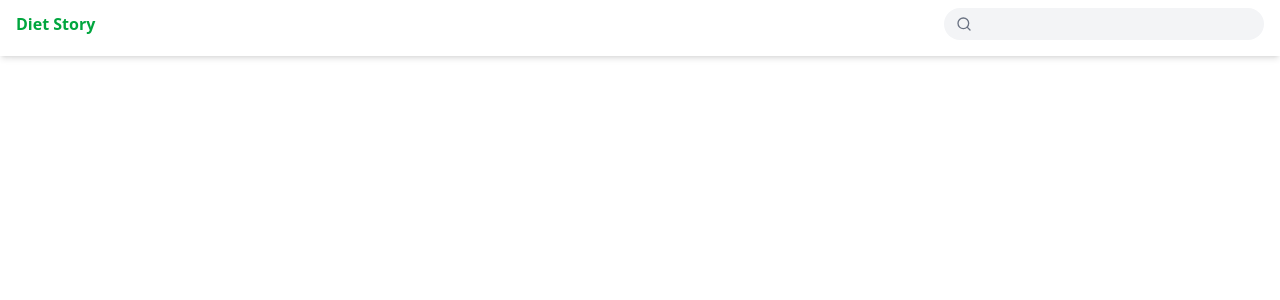
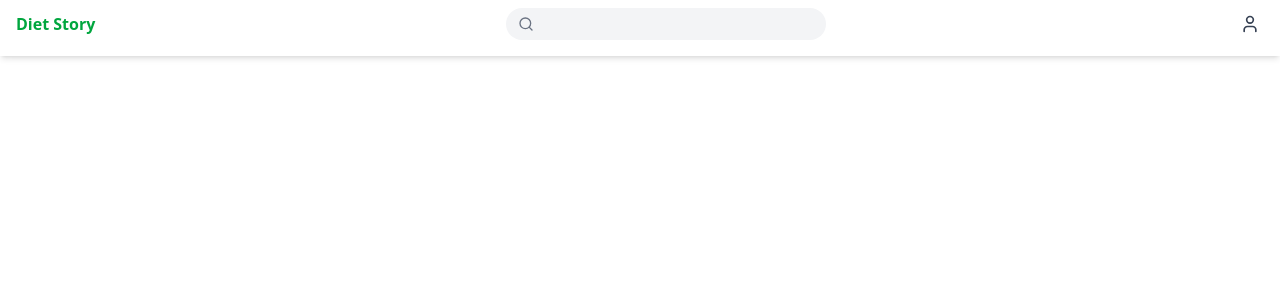
Before and after one commit to 07-main-teamproject/frontend, a React (Vite) app: page /signup in a window 1280 px wide. Shown: the top 300 px of the page. Built offline with nearby package versions, Linux system fonts and the light colour scheme.

Commit message:
메인 헤더 수정 ,푸터추가

```diff
--- a/src/components/Header.tsx
+++ b/src/components/Header.tsx
@@ -21,10 +21,7 @@ const Header: React.FC = () => {
         </div>
 
         {/* ✅ 모바일 프로필 버튼 (크기 줄이기) */}
-        <button
-          className="md:hidden p-1"
-          onClick={() => setMenuOpen(!menuOpen)}
-        >
+        <button className=" p-1" onClick={() => setMenuOpen(!menuOpen)}>
           <User className="w-5 h-5 text-gray-700" />
         </button>
       </div>
--- a/src/pages/MainPage.tsx
+++ b/src/pages/MainPage.tsx
@@ -1,6 +1,7 @@
 import MealList from '../domain/MealList';
 import SimpleSlider from '../components/SimpleSlider';
 import AdBanner from '../domain/AdBanner';
+import Footer from '../components/Footer';
 
 export default function MainPage() {
   return (
@@ -8,6 +9,7 @@ export default function MainPage() {
       <SimpleSlider />
       <MealList />
       <AdBanner />
+      <Footer />
     </div>
   );
 }
```
